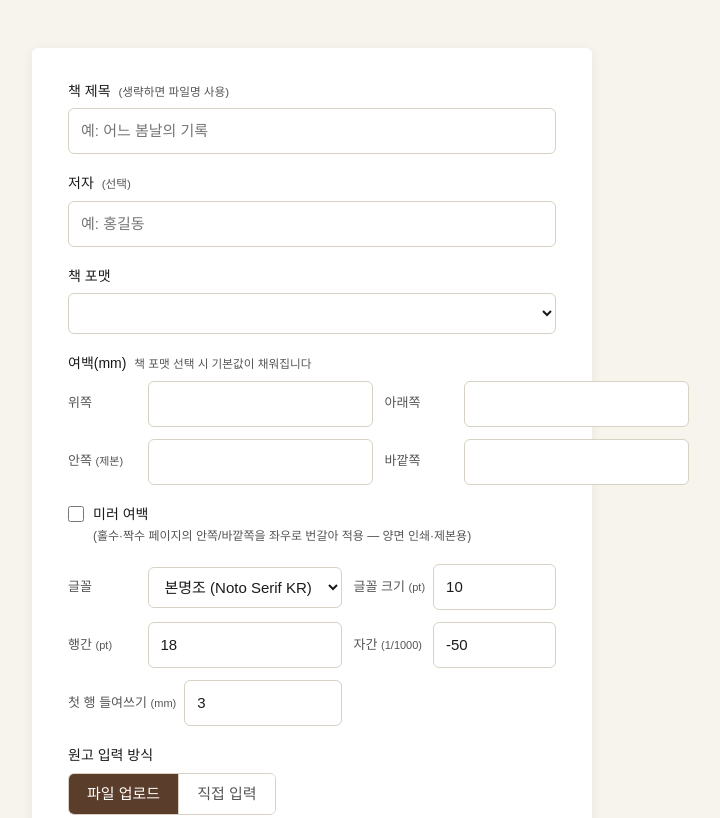
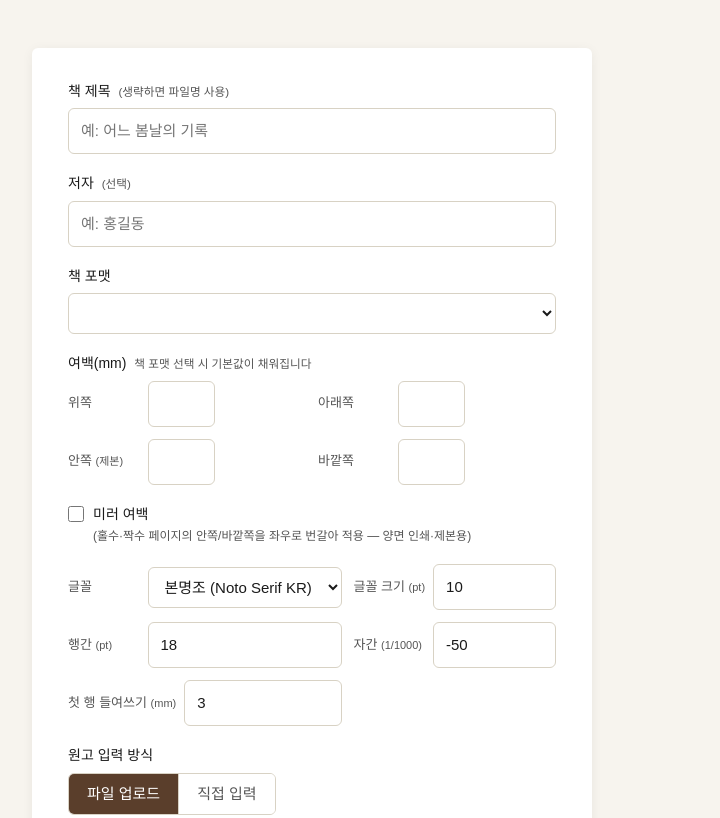
Before and after one commit to poorhearte/bookmaker, a website: page public/index.html in a window 1280 px wide. Shown: the top 818 px of the page, without its empty margins (328-1048 px from the left). Drawn offline with Linux system fonts and the light colour scheme; no server answers.

Commit message:
Narrow the four margin inputs
Margin number fields (위/아래/안/바깥) get a short fixed width instead
of stretching; scoped via name^="margin" so the typography grid keeps
its full-width inputs.

```diff
--- a/public/style.css
+++ b/public/style.css
@@ -186,6 +186,12 @@ select:focus {
 .margin-cell select {
   flex: 1 1 auto;
   min-width: 0;
+}
+
+/* 위/아래/안/바깥 여백 칸은 짧은 고정폭 (조판 그리드는 그대로) */
+.margin-cell input[name^="margin"] {
+  flex: 0 0 auto;
+  width: 4.5em;
 }
 
 .checkbox-row {
```
